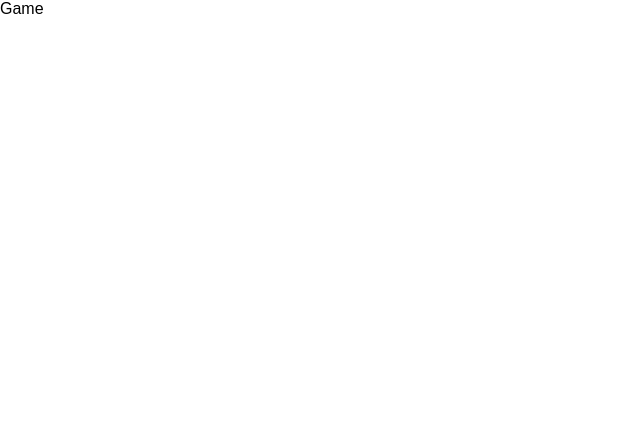
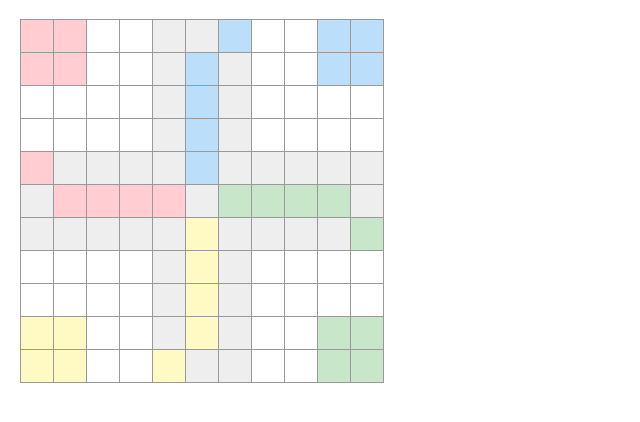
Before and after one commit to adam-zielonka/chinczyk, a React (Create React App) app: page / in a window 1280 px wide. Shown: the top 422 px of the page, without its empty margins (0-640 px from the left). Built offline with nearby package versions, Linux system fonts and the light colour scheme.

Commit message:
Moved board to react

```diff
--- /dev/null
+++ b/src/Game/Game.css
@@ -0,0 +1,94 @@
+body {
+    font: 14px "Century Gothic", Futura, sans-serif;
+    margin: 20px;
+  }
+
+  ol, ul {
+    padding-left: 30px;
+  }
+
+  .board-row:after {
+    clear: both;
+    content: "";
+    display: table;
+  }
+
+  .status {
+    margin-bottom: 10px;
+  }
+
+  .square {
+    background: #fff;
+    border: 1px solid #999;
+    float: left;
+    font-size: 24px;
+    font-weight: bold;
+    line-height: 34px;
+    height: 34px;
+    margin-right: -1px;
+    margin-top: -1px;
+    padding: 0;
+    text-align: center;
+    width: 34px;
+  }
+
+  .square:focus {
+    outline: none;
+  }
+
+  .kbd-navigation .square:focus {
+    background: #ddd;
+  }
+
+  .game {
+    display: flex;
+    flex-direction: row;
+  }
+
+  .game-info {
+    margin-left: 20px;
+  }
+
+  .winner {
+    color: red;
+  }
+
+  .selected {
+    font-weight: bold;
+  }
+
+  .p-blue {
+    background-color: #1565C0;
+  }
+
+  .p-yellow {
+    background-color: #FBC02D;
+  }
+
+  .p-green {
+    background-color: #388E3C;
+  }
+
+  .p-red {
+    background-color: #D32F2F;
+  }
+
+  .bg-empty {
+    background-color: #EEEEEE;
+  }
+
+  .bg-blue {
+    background-color: #BBDEFB;
+  }
+
+  .bg-yellow {
+    background-color: #FFF9C4;
+  }
+
+  .bg-green {
+    background-color: #C8E6C9;
+  }
+
+  .bg-red {
+    background-color: #FFCDD2;
+  }
--- a/src/Game/Game.tsx
+++ b/src/Game/Game.tsx
@@ -1,11 +1,55 @@
 import * as React from 'react'
+import './Game.css'
+
+
+const Colors = [
+  'empty', 'green', 'yellow', 'red', 'blue'
+]
+
+const Filds = [
+  [3,3, , ,0,0,4, , ,4,4,],
+  [3,3, , ,0,4,0, , ,4,4,],
+  [ , , , ,0,4,0, , , , ,],
+  [ , , , ,0,4,0, , , , ,],
+  [3,0,0,0,0,4,0,0,0,0,0,],
+  [0,3,3,3,3,0,1,1,1,1,0,],
+  [0,0,0,0,0,2,0,0,0,0,1,],
+  [ , , , ,0,2,0, , , , ,],
+  [ , , , ,0,2,0, , , , ,],
+  [2,2, , ,0,2,0, , ,1,1,],
+  [2,2, , ,2,0,0, , ,1,1,]
+]
+
+interface ISquareProps {
+    color : number | undefined
+    player? : number | undefined
+}
+
+function Square(props : ISquareProps) {
+  const color = (props.color === undefined ? '' : 'bg-' + Colors[props.color])
+  return (
+      <button className={"square "+(color)}>
+          &nbsp;
+      </button>
+  )
+}
 
 export default class Game extends React.Component {
-    public render() {
-        return (
-            <div>
-                Game
-            </div>
-        )
+  public render() {
+    const row = []
+    let squares = []
+    for(let i = 0; i < Filds.length; i++) {
+      for(let j = 0; j < Filds[i].length; j++) {
+        squares.push(<Square key={`${i}-${j}`} color={Filds[i][j]} />)
+      }
+      row.push(<div key={`r-${i}`} className="board-row">{squares}</div>)
+      squares = []
     }
+
+    return (
+      <div>
+        {row}
+      </div>
+    )
+  }
 }
```
